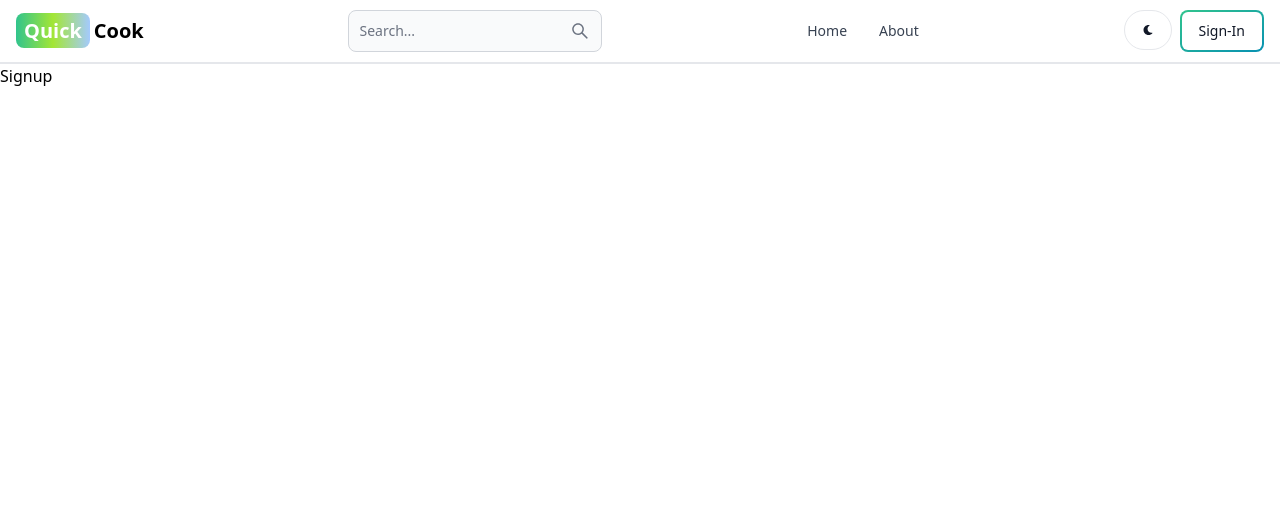
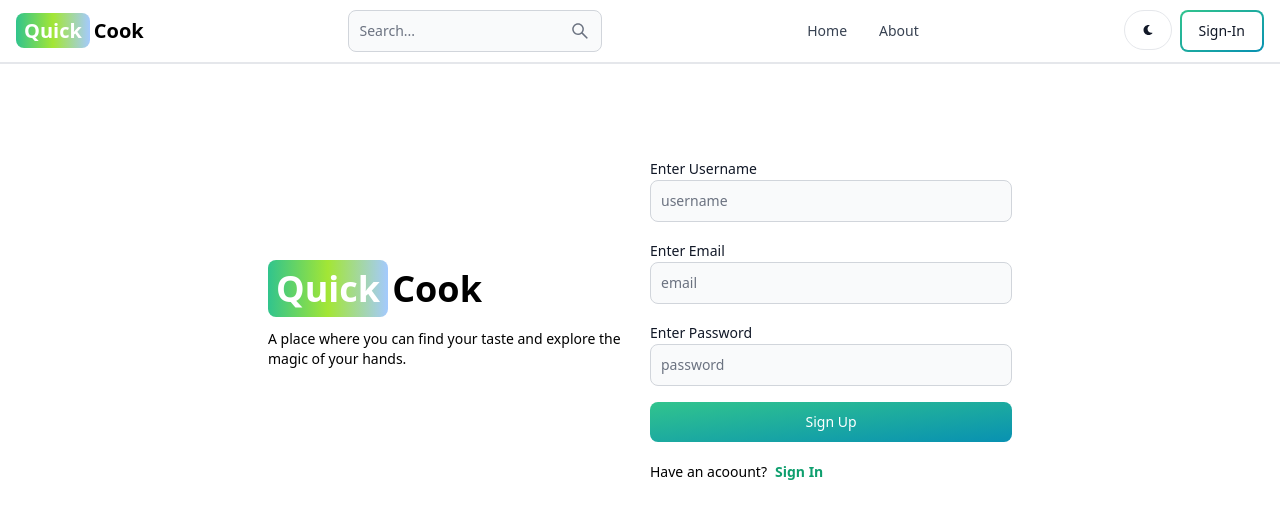
Before and after one commit to Ansh439/Recipe-Site, a React (Vite) app in the folder client/: page /signup in a window 1280 px wide. Shown: the top 518 px of the page. Built offline with nearby package versions, Linux system fonts and the light colour scheme.

Commit message:
Created Signup page UI

```diff
--- a/client/src/pages/Signup.jsx
+++ b/client/src/pages/Signup.jsx
@@ -1,7 +1,58 @@
+import { Button, Label, TextInput } from 'flowbite-react'
 import React from 'react'
+import { Link } from 'react-router-dom'
 
 export default function Signup() {
   return (
-    <div>Signup</div>
+    <div className='min-h-screen mt-20'>
+      <div className='flex p-3 max-w-3xl mx-auto flex-col md:flex-row md:items-center gap-5'>
+        <div className='flex-1'>
+          <Link to='/' className='font-bold dark:text-white text-4xl'>
+          <span className='px-2 py-1 bg-gradient-to-r from-green-400 via-lime-400 to-blue-300 rounded-lg text-white md:mr-1'>
+                Quick
+            </span>
+            Cook
+          </Link>
+          <p className='text-sm mt-5'>
+            A place where you can find your taste and explore the magic of your hands.
+          </p>
+        </div>
+        <div className='flex-1'>
+          <form className='flex flex-col gap-4'>
+            <div>
+              <Label value='Enter Username' />
+              <TextInput
+              type='text'
+              placeholder="username"
+              id="username"
+              />
+            </div>
+            <div>
+              <Label value='Enter Email' />
+              <TextInput
+              type='text'
+              placeholder="email"
+              id="email"
+              />
+            </div>
+            <div>
+              <Label value='Enter Password' />
+              <TextInput
+              type='text'
+              placeholder="password"
+              id="password"
+              />
+            </div>
+            <Button gradientDuoTone='greenToBlue' type='submit'>Sign Up</Button>
+          </form>
+          <div className='flex gap-2 text-sm mt-5'>
+            <span>Have an acoount?</span>
+            <Link to='/signin' className='text-green-500 hover:underline font-semibold'>
+              Sign In
+            </Link>
+          </div>
+        </div>
+      </div>
+    </div>
   )
 }
```
